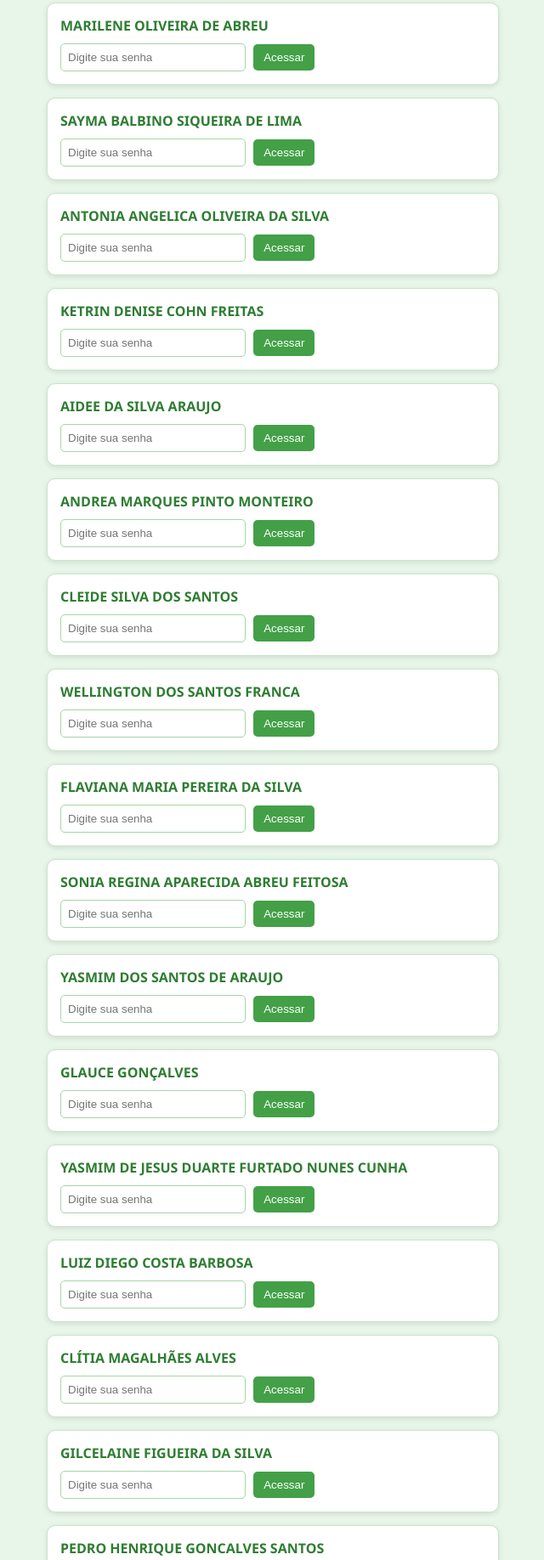
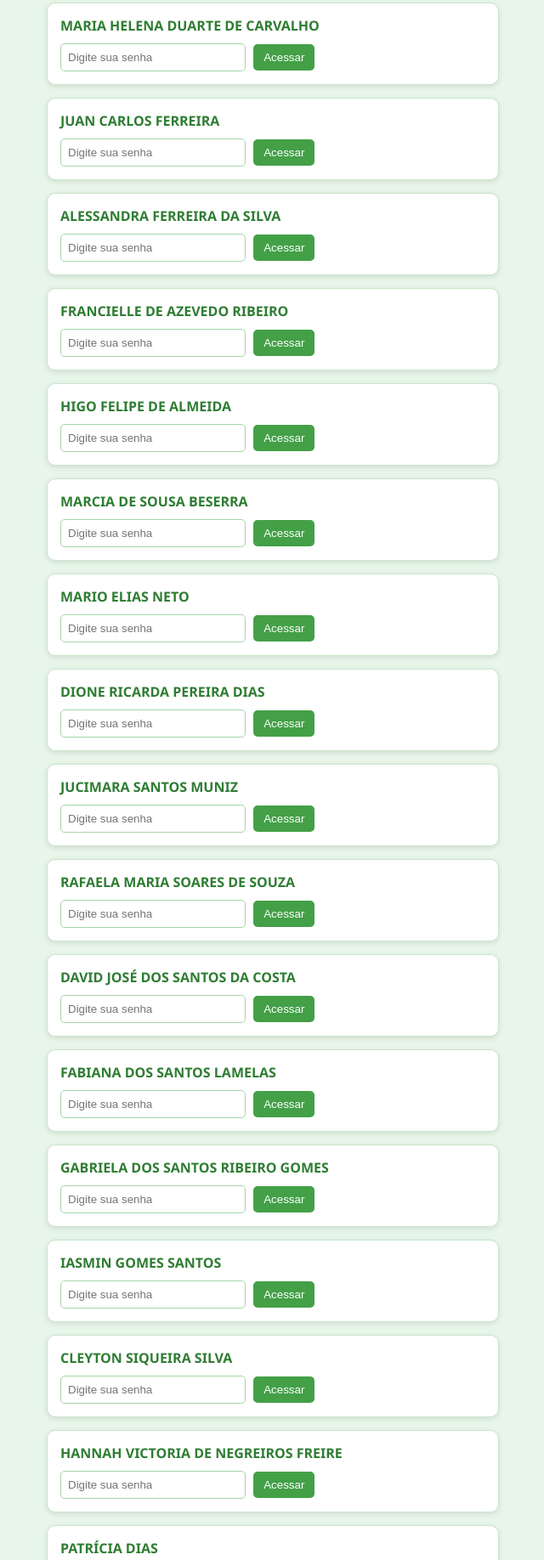
Before and after one commit to devLuizld/botanica_bilhete_pagamento, a plain HTML site: page botafogo.html in a window 1280 px wide. Shown: the part 190-2026 px from the top of the page at 85% size, without its empty margins (319-959 px from the left). Drawn offline with Linux system fonts and the light colour scheme.

Commit message:
Update botafogo.html

```diff
--- a/botafogo.html
+++ b/botafogo.html
@@ -106,6 +106,7 @@
 
   <script>
     const meses = [
+      "junho-2025",
       "julho-2025",
       "agosto-2025",
       "setembro-2025",
@@ -116,23 +117,30 @@
     ];
 
     const funcionarios = [
-      { id: "marileneoliveira", nome: "MARILENE OLIVEIRA DE ABREU", senha: "senha1", pdfs: {} },
-      { id: "saymabalbino", nome: "SAYMA BALBINO SIQUEIRA DE LIMA", senha: "senha2", pdfs: {} },
-      { id: "antoniaangelica", nome: "ANTONIA ANGELICA OLIVEIRA DA SILVA", senha: "senha3", pdfs: {} },
-      { id: "ketrindenise", nome: "KETRIN DENISE COHN FREITAS", senha: "senha4", pdfs: {} },
-      { id: "aideedasilva", nome: "AIDEE DA SILVA ARAUJO", senha: "senha5", pdfs: {} },
-      { id: "andreamarques", nome: "ANDREA MARQUES PINTO MONTEIRO", senha: "senha6", pdfs: {} },
-      { id: "cleidesilva", nome: "CLEIDE SILVA DOS SANTOS", senha: "senha7", pdfs: {} },
-      { id: "wellington", nome: "WELLINGTON DOS SANTOS FRANCA", senha: "senha8", pdfs: {} },
-      { id: "flavianapereira", nome: "FLAVIANA MARIA PEREIRA DA SILVA", senha: "senha9", pdfs: {} },
-      { id: "soniaaparecida", nome: "SONIA REGINA APARECIDA ABREU FEITOSA", senha: "senha10", pdfs: {} },
-      { id: "yasmimdossantos", nome: "YASMIM DOS SANTOS DE ARAUJO", senha: "senha11", pdfs: {} },
-      { id: "glaucegoncalves", nome: "GLAUCE GONÇALVES", senha: "senha12", pdfs: {} },
-      { id: "yasmimjesus", nome: "YASMIM DE JESUS DUARTE FURTADO NUNES CUNHA", senha: "senha13", pdfs: {} },
-      { id: "luizdiego", nome: "LUIZ DIEGO COSTA BARBOSA", senha: "senha14", pdfs: {} },
-      { id: "clitia", nome: "CLÍTIA MAGALHÃES ALVES", senha: "senha15", pdfs: {} },
-      { id: "gilcelaine", nome: "GILCELAINE FIGUEIRA DA SILVA", senha: "senha16", pdfs: {} },
-      { id: "pedrohenrique", nome: "PEDRO HENRIQUE GONCALVES SANTOS", senha: "senha17", pdfs: {} }
+      { id: "maria", nome: "MARIA HELENA DUARTE DE CARVALHO", senha: "senha1", pdfs: {} },
+      { id: "juan", nome: "JUAN CARLOS FERREIRA", senha: "senha2", pdfs: {} },
+      { id: "alessandra", nome: "ALESSANDRA FERREIRA DA SILVA", senha: "senha3", pdfs: {} },
+      { id: "francielle", nome: "FRANCIELLE DE AZEVEDO RIBEIRO", senha: "senha4", pdfs: {} },
+      { id: "higo", nome: "HIGO FELIPE DE ALMEIDA", senha: "senha5", pdfs: {} },
+      { id: "marcia", nome: "MARCIA DE SOUSA BESERRA", senha: "senha6", pdfs: {} },
+      { id: "mario", nome: "MARIO ELIAS NETO", senha: "senha7", pdfs: {} },
+      { id: "dione", nome: "DIONE RICARDA PEREIRA DIAS", senha: "senha8", pdfs: {} },
+      { id: "jucimara", nome: "JUCIMARA SANTOS MUNIZ", senha: "senha9", pdfs: {} },
+      { id: "rafaela", nome: "RAFAELA MARIA SOARES DE SOUZA", senha: "senha10", pdfs: {} },
+      { id: "david", nome: "DAVID JOSÉ DOS SANTOS DA COSTA", senha: "senha11", pdfs: {} },
+      { id: "fabiana", nome: "FABIANA DOS SANTOS LAMELAS", senha: "senha12", pdfs: {} },
+      { id: "gabriela", nome: "GABRIELA DOS SANTOS RIBEIRO GOMES", senha: "senha13", pdfs: {} },
+      { id: "iasmin", nome: "IASMIN GOMES SANTOS", senha: "senha14", pdfs: {} },
+      { id: "cleyton", nome: "CLEYTON SIQUEIRA SILVA", senha: "senha15", pdfs: {} },
+      { id: "hannah", nome: "HANNAH VICTORIA DE NEGREIROS FREIRE", senha: "senha16", pdfs: {} },
+      { id: "patricia", nome: "PATRÍCIA DIAS", senha: "senha17", pdfs: {} },
+      { id: "bruna", nome: "BRUNA MORAIS DA CONCEIÇÃO", senha: "senha18", pdfs: {} },
+      { id: "cristina", nome: "CRISTINA PEREIRA BARBOSA", senha: "senha19", pdfs: {} },
+      { id: "luis", nome: "LUIS FELIPE DAS NEVES SANTOS", senha: "senha20", pdfs: {} },
+      { id: "thiago", nome: "THIAGO DE SOUZA PEREIRA", senha: "senha21", pdfs: {} },
+      { id: "sabrina", nome: "SABRINA PEREIRA DIAS", senha: "senha22", pdfs: {} },
+      { id: "mariana", nome: "MARIANA LEMES DE MATOS", senha: "senha23", pdfs: {} },
+      { id: "elismara", nome: "ELISMARA DO NASCIMENTO", senha: "senha24", pdfs: {} }
     ];
 
     window.onload = () => {
@@ -143,13 +151,12 @@
         box.className = 'usuario';
 
         const pdfLinksHtml = meses.map(mes => {
-          // Formata o mês para exibir (exemplo: Julho/2025)
           const mesParts = mes.split('-');
           const nomeMes = mesParts[0].charAt(0).toUpperCase() + mesParts[0].slice(1);
           const ano = mesParts[1];
           const mesFormatado = `${nomeMes}/${ano}`;
+          const linkId = `pdf-${func.id}-${mes}`;
 
-          const linkId = `pdf-${func.id}-${mes}`;
           return `<a href="#" id="${linkId}">${mesFormatado}</a>`;
         }).join("<br>");
 
@@ -158,20 +165,18 @@
           <input type="password" id="senha-${func.id}" placeholder="Digite sua senha" />
           <button onclick="verificarSenha('${func.id}')">Acessar</button>
           <div id="link-${func.id}" class="link-pdf">
-             ${pdfLinksHtml}
+            ${pdfLinksHtml}
           </div>
         `;
 
         container.insertBefore(box, document.querySelector('footer'));
 
-        // Ativa ou desativa links dependendo dos PDFs disponíveis
         meses.forEach(mes => {
           const linkEl = document.getElementById(`pdf-${func.id}-${mes}`);
-
           if (func.pdfs[mes]) {
             linkEl.href = `pdfs/botafogo/${func.id}/${mes}.pdf`;
             linkEl.target = "_blank";
-            linkEl.onclick = null; // abre direto
+            linkEl.onclick = null;
           } else {
             linkEl.href = "#";
             linkEl.onclick = (e) => {
```
